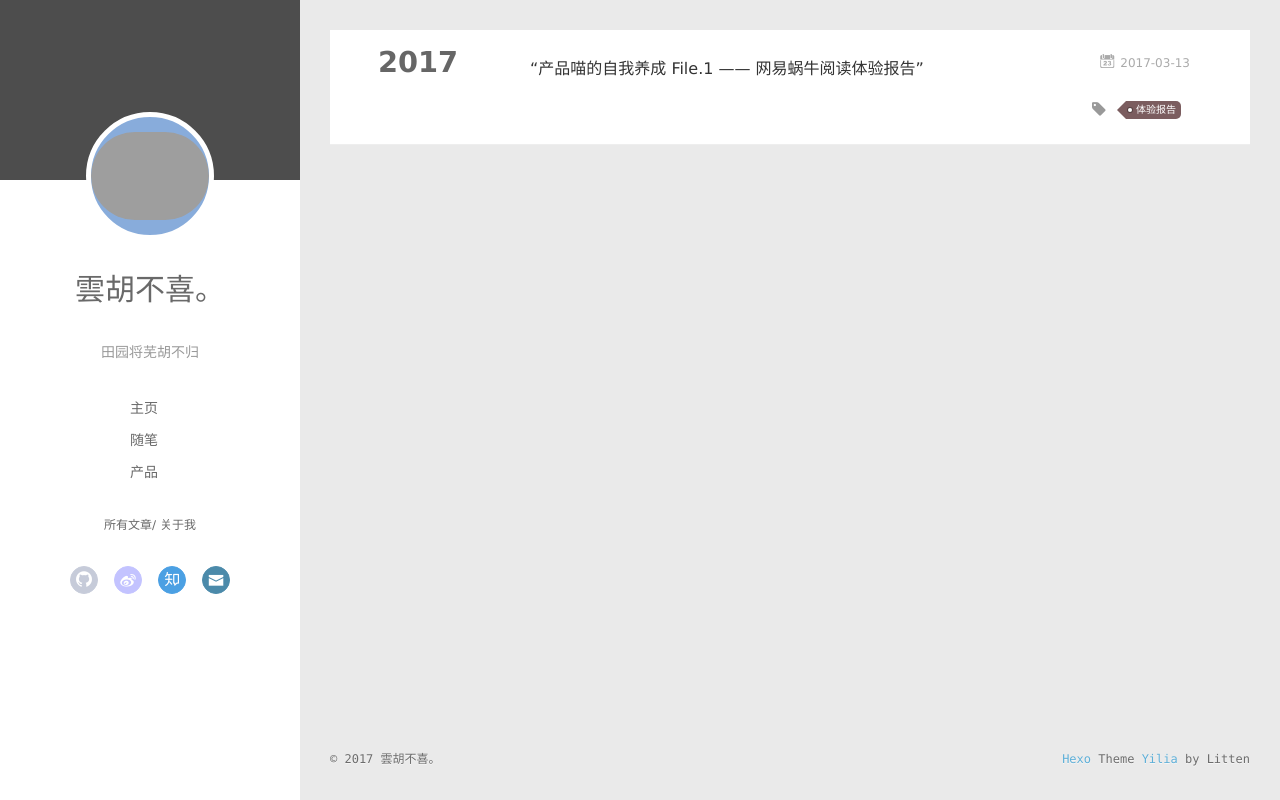
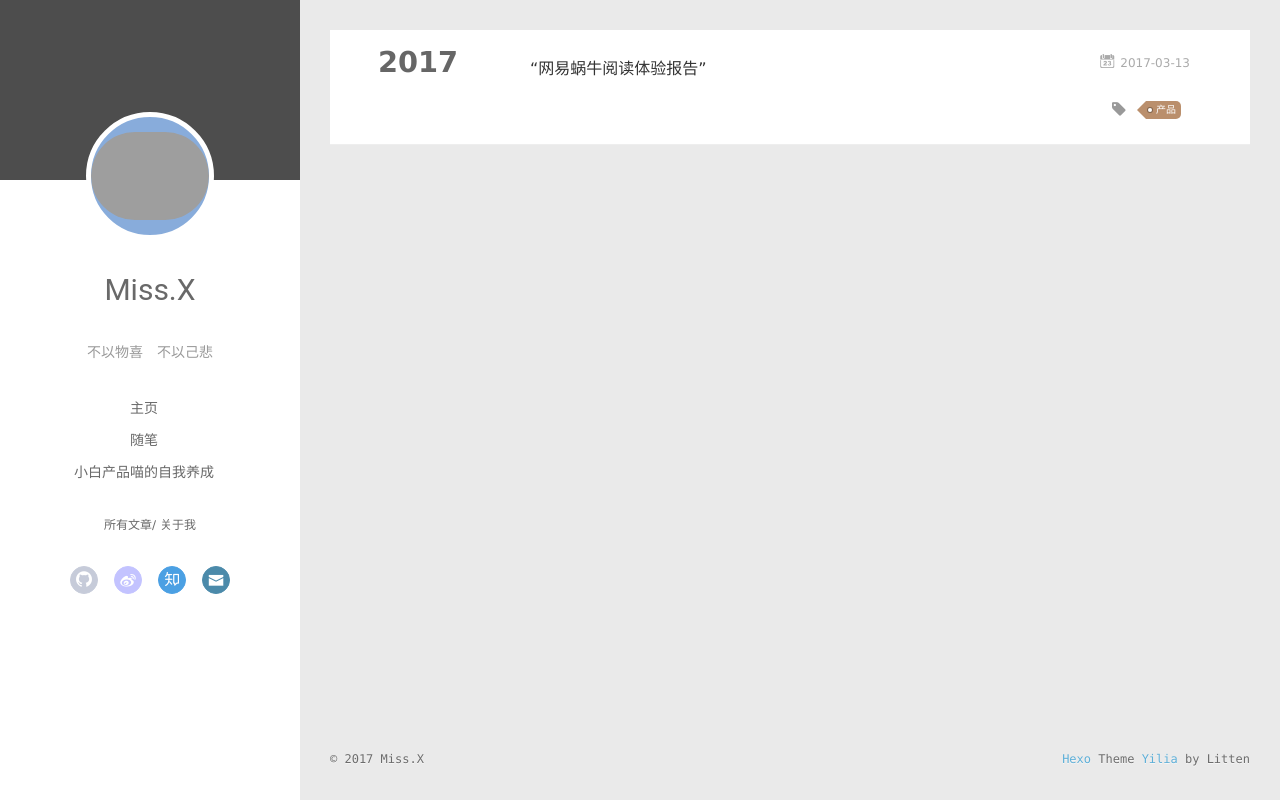
Before and after one commit to htxing/htxing.github.io, a plain HTML site: page tags/产品/index.html in a window 1280 px wide. Drawn offline with Linux system fonts and the light colour scheme; no server answers; grey boxes are pictures that could not be loaded.

Commit message:
Site updated: 2017-03-14 14:45:10

```diff
--- a/tags/体验报告/index.html
+++ b/tags/产品/index.html
@@ -6,16 +6,16 @@
   <meta name="renderer" content="webkit">
   <meta http-equiv="X-UA-Compatible" content="IE=edge" >
   <link rel="dns-prefetch" href="http://yoursite.com">
-  <title>Tag: 体验报告 | 产品喵的自我养成</title>
+  <title>Tag: 产品 | Miss.X</title>
   <meta name="viewport" content="width=device-width, initial-scale=1, maximum-scale=1">
   <meta property="og:type" content="website">
-<meta property="og:title" content="产品喵的自我养成">
-<meta property="og:url" content="http://yoursite.com/tags/体验报告/index.html">
-<meta property="og:site_name" content="产品喵的自我养成">
+<meta property="og:title" content="Miss.X">
+<meta property="og:url" content="http://yoursite.com/tags/产品/index.html">
+<meta property="og:site_name" content="Miss.X">
 <meta name="twitter:card" content="summary">
-<meta name="twitter:title" content="产品喵的自我养成">
+<meta name="twitter:title" content="Miss.X">
 
-    <link rel="alternative" href="/atom.xml" title="产品喵的自我养成" type="application/atom+xml">
+    <link rel="alternative" href="/atom.xml" title="Miss.X" type="application/atom+xml">
 
 
     <link rel="icon" href="/favicon.png">
@@ -45,10 +45,10 @@
 			<img src="http://r.photo.store.qq.com/psb?/V13V37VS18zNir/Ue4ljy2Sy2zF908UPgcNRCr3OulDwTPY*Ff4zfXCX4c!/r/dFYBAAAAAAAA" class="js-avatar">
 		</a>
 		<hgroup>
-		  <h1 class="header-author"><a href="/">雲胡不喜。</a></h1>
+		  <h1 class="header-author"><a href="/">Miss.X</a></h1>
 		</hgroup>
 
-		<p class="header-subtitle">田园将芜胡不归</p>
+		<p class="header-subtitle">不以物喜　不以己悲</p>
 
 
 		<nav class="header-menu">
@@ -58,7 +58,7 @@
 
 				<li><a href="/tags/随笔/">随笔</a></li>
 
-				<li><a href="/tags/产品/">产品</a></li>
+				<li><a href="/tags/产品/">小白产品喵的自我养成</a></li>
 
 			</ul>
 		</nav>
@@ -103,10 +103,10 @@
 				<img src="http://r.photo.store.qq.com/psb?/V13V37VS18zNir/Ue4ljy2Sy2zF908UPgcNRCr3OulDwTPY*Ff4zfXCX4c!/r/dFYBAAAAAAAA" class="js-avatar">
 			</div>
 			<hgroup>
-			  <h1 class="header-author js-header-author">雲胡不喜。</h1>
+			  <h1 class="header-author js-header-author">Miss.X</h1>
 			</hgroup>
 
-			<p class="header-subtitle"><i class="icon icon-quo-left"></i>田园将芜胡不归<i class="icon icon-quo-right"></i></p>
+			<p class="header-subtitle"><i class="icon icon-quo-left"></i>不以物喜　不以己悲<i class="icon icon-quo-right"></i></p>
 
 
 
@@ -140,7 +140,7 @@
 
 					<li style="width: 33.333333333333336%"><a href="/tags/随笔/">随笔</a></li>
 
-					<li style="width: 33.333333333333336%"><a href="/tags/产品/">产品</a></li>
+					<li style="width: 33.333333333333336%"><a href="/tags/产品/">小白产品喵的自我养成</a></li>
 
 				</ul>
 			</nav>
@@ -179,7 +179,7 @@
 
 
     <h1 itemprop="name">
-      <a class="archive-article-title" href="/2017/03/13/“产品喵的自我养成——第一站”/">“产品喵的自我养成 File.1 —— 网易蜗牛阅读体验报告”</a>
+      <a class="archive-article-title" href="/2017/03/13/“产品喵的自我养成——第一站”/">“网易蜗牛阅读体验报告”</a>
     </h1>
 
 
@@ -190,7 +190,7 @@
 		<ul class="article-tag-list">
 
         		<li class="article-tag-list-item">
-        			<a href="javascript:void(0)" class="js-tag article-tag-list-link color5">体验报告</a>
+        			<a href="javascript:void(0)" class="js-tag article-tag-list-link color3">产品</a>
         		</li>
 
 		</ul>
@@ -218,7 +218,7 @@
   <div class="outer">
     <div id="footer-info">
     	<div class="footer-left">
-    		&copy; 2017 雲胡不喜。
+    		&copy; 2017 Miss.X
     	</div>
       	<div class="footer-right">
       		<a href="http://hexo.io/" target="_blank">Hexo</a>  Theme <a href="https://github.com/litten/hexo-theme-yilia" target="_blank">Yilia</a> by Litten
@@ -294,6 +294,10 @@
 
               <li class="article-tag-list-item">
                 <a href="javascript:void(0)" class="js-tag color5">体验报告</a>
+              </li>
+
+              <li class="article-tag-list-item">
+                <a href="javascript:void(0)" class="js-tag color3">产品</a>
               </li>
 
             <div class="clearfix"></div>
```
Also changed, not shown: 2017/03/13/“产品喵的自我养成——第一站”/index.html (+19 -15 lines), archives/2017/03/index.html (+18 -14 lines), archives/2017/index.html (+18 -14 lines), archives/index.html (+18 -14 lines), index.html (+18 -14 lines).
